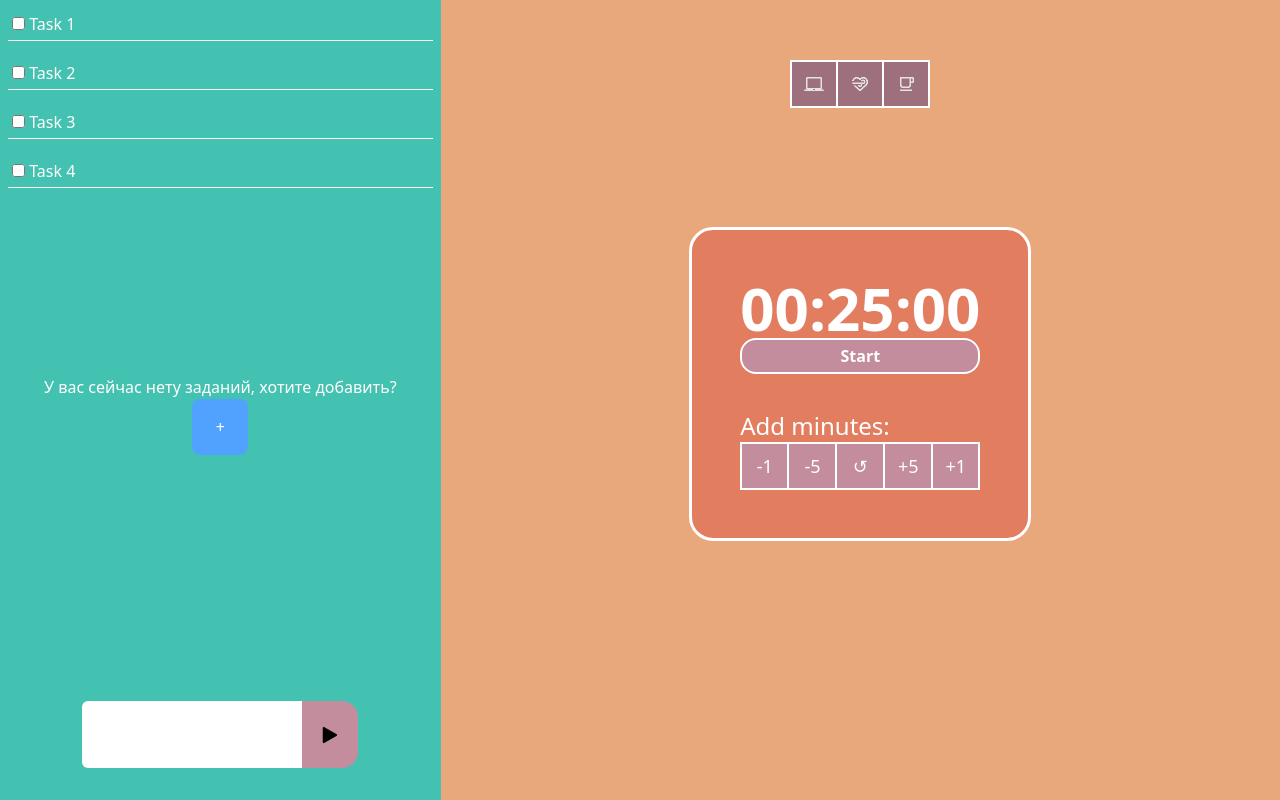
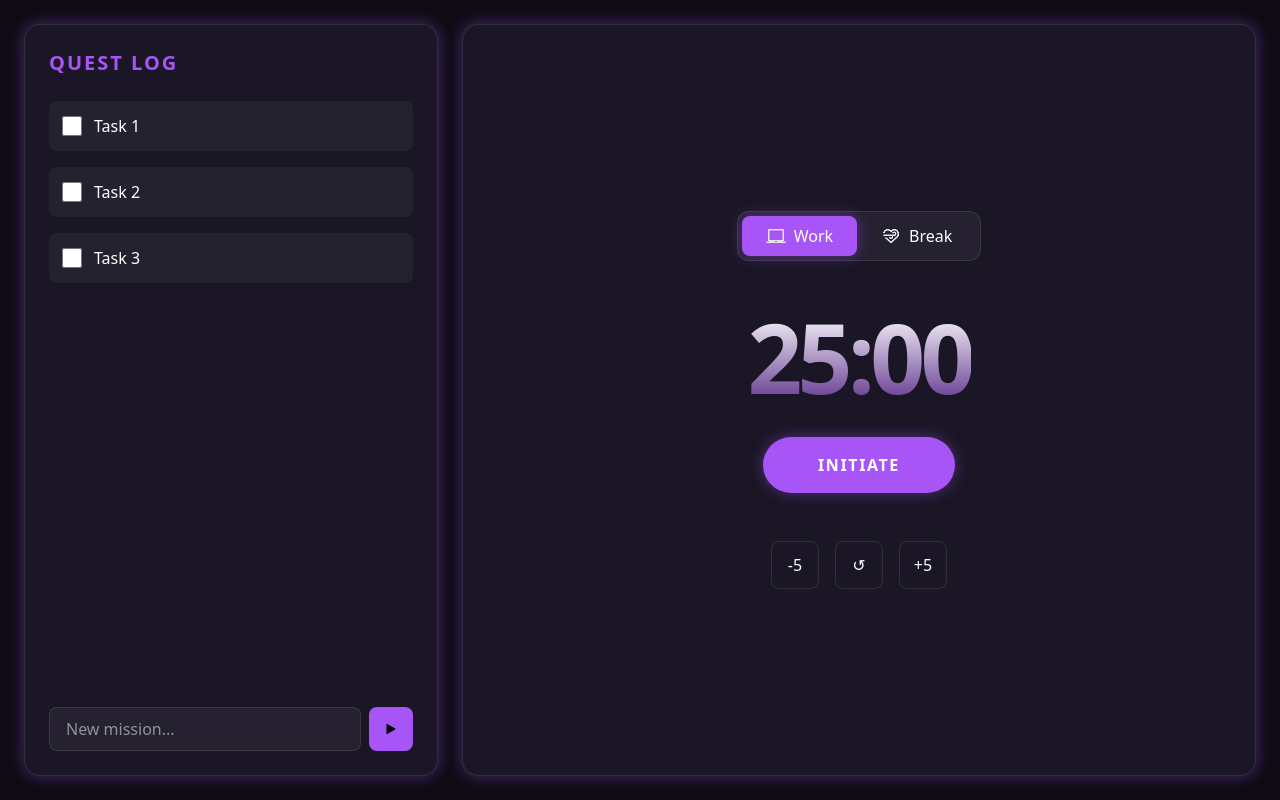
Before and after one commit to Nexoner/pomodoroTimer, a React (Vite) app: page / in a window 1280 px wide. Built offline with nearby package versions, Linux system fonts and the light colour scheme.

Commit message:
design upd
 New design

```diff
--- a/package.json
+++ b/package.json
@@ -10,13 +10,16 @@
     "preview": "vite preview"
   },
   "dependencies": {
+    "@reduxjs/toolkit": "^2.11.2",
     "@tailwindcss/vite": "^4.1.11",
     "react": "^19.1.1",
     "react-dom": "^19.1.1",
+    "react-redux": "^9.2.0",
     "tailwindcss": "^4.1.11"
   },
   "devDependencies": {
     "@eslint/js": "^9.33.0",
+    "@hello-pangea/dnd": "^18.0.1",
     "@types/react": "^19.1.10",
     "@types/react-dom": "^19.1.7",
     "@vitejs/plugin-react-swc": "^4.0.0",
--- a/src/index.css
+++ /dev/null
@@ -1,50 +0,0 @@
-@import "tailwindcss";
-
-.state {
-    transition: transform .17s;
-    background-color: #9e707e;
-}
-
-.state:active {
-    transform: scale(.93);
-}
-
-.addtime {
-    transition: transform .13s;
-}
-
-.addtime:hover {
-    background-color: blue;
-    transform: scale(1.07);
-}
-
-.addtime:active {
-    transform: scale(.93);
-}
-
-.start-btn {
-    background: #C38D9E;
-    transition: transform .15s;
-}
-
-.start-btn:hover {
-    background-color: rgb(32, 177, 19);
-    transform: scale(1.07);
-}
-
-.start-btn:active {
-    background: #C38D9E;
-    transform: scale(.93);
-}
-
-.task-btn {
-    transition: transform .11s;
-}
-
-.task-btn:hover {
-    transform: scale(1.01);
-}
-
-.task-btn:active {
-    transform: scale(.95);
-}
--- a/src/main.jsx
+++ b/src/main.jsx
@@ -1,10 +1,14 @@
 import { StrictMode } from 'react'
 import { createRoot } from 'react-dom/client'
-import './index.css'
+import { Provider } from 'react-redux'
+import { store } from './store/store'
+import './styles/index.css'
 import PomodoroContainer from './pages/PomodoroContainer.jsx'
 
 createRoot(document.getElementById('root')).render(
   <StrictMode>
-    <PomodoroContainer />
+    <Provider store={store}>
+      <PomodoroContainer />
+    </Provider>
   </StrictMode>,
 )
--- a/src/pages/PomodoroContainer.jsx
+++ b/src/pages/PomodoroContainer.jsx
@@ -1,180 +1,140 @@
 import arrow from './../assets/arrow.svg'
-import coffe from './../assets/local_cafe_20dp_E3E3E3_FILL0_wght400_GRAD0_opsz20.png'
 import pc from './../assets/laptop_mac_20dp_E3E3E3_FILL0_wght400_GRAD0_opsz20.png'
-import chill from './../assets/relax_20dp_E3E3E3_FILL0_wght400_GRAD0_opsz20.png'
+import chillIcon from './../assets/relax_20dp_E3E3E3_FILL0_wght400_GRAD0_opsz20.png'
 import { useEffect, useState } from 'react'
+import { useDispatch } from 'react-redux' // Для будущего начисления XP
+import { addXp } from '../store/userSlice' // Твой экшен для опыта
 
 const stages = [
-    { chill: 1, time: 300 },   // 5 минут
-    { chill: 2, time: 1500 },  // 25 минут
-    { chill: 3, time: 300 },   // 5 минут
-    { chill: 4, time: 1500 },  // 25 минут
-    { chill: 5, time: 300 },   // 5 минут
-    { chill: 6, time: 1500 },  // 25 минут
-    { chill: 0, time: 900 },   // 15 минут (длинный отдых)
+    { chill: 1, time: 300 },
+    { chill: 2, time: 1500 },
+    { chill: 3, time: 300 },
+    { chill: 4, time: 1500 },
+    { chill: 5, time: 300 },
+    { chill: 6, time: 1500 },
+    { chill: 0, time: 900 },
 ];
 
 export default function PomodoroContainer() {
-    const [chil, setChill] = useState(() => {
+    const dispatch = useDispatch();
+
+    // Состояния (оставляем твою логику с localStorage)
+    const [chill, setChill] = useState(() => {
         const saved = localStorage.getItem("pomodoroState");
-    return saved ? JSON.parse(saved).chil : 0;
+        return saved ? JSON.parse(saved).chill : 0;
     });
-
     const [time, setTime] = useState(() => {
         const saved = localStorage.getItem("pomodoroState");
         return saved ? JSON.parse(saved).time : 1500;
     });
-
     const [isRunning, setIsRunning] = useState(() => {
         const saved = localStorage.getItem("pomodoroState");
         return saved ? JSON.parse(saved).isRunning : false;
     });
 
-    //востановление при старте из local storage
-    useEffect(() => {
-        const saved = localStorage.getItem('pomodoroState');
-        if (saved) {
-            const { chil, time, isRunning } = JSON.parse(saved);
-            setChill(chil);
-            setTime(time);
-            setIsRunning(isRunning);
-        }
-    }, [])
-
-    //логика таймера
+    // ... твоя useEffect логика сохраняется без изменений ...
     useEffect(() => {
         let interval;
         if (isRunning && time > 0) {
             interval = setInterval(() => {
                 setTime((prev) => (prev > 0 ? prev - 1 : 0));
             }, 1000);
-        } else if (time < 0) {
-            setTime(0)
         }
         return () => clearInterval(interval);
     }, [isRunning, time]);
-    // useEffect(() => {
-    //     let interval;
-    //     if (isRunning && time > 0) {
-    //         interval = setInterval(() => {
-    //         setTime((prev) => prev - 1);
-    //         }, 1000);
-    //     } else if(time < 0) {
-    //         setTime(0)
-    //     }
-    //     return() => clearInterval(interval);
-    // }, [isRunning, time]);
 
-    //сохранение состояния в local storage
     useEffect(() => {
-        localStorage.setItem('pomodoroState', JSON.stringify({
-            chil,
-            time,
-            isRunning
-        }));
-    }, [chil, time, isRunning])
+        if (time === 0 && isRunning) {
+            // ПРИМЕР: Начисляем 25 XP за завершение сессии
+            dispatch(addXp(25));
 
-    //логика помодоро
-    useEffect(() => {
-        if (time === 0) {
-            const currentIndex = stages.findIndex(s => s.chill === chil);
+            const currentIndex = stages.findIndex(s => s.chill === chill);
             const nextIndex = (currentIndex + 1) % stages.length;
             setChill(stages[nextIndex].chill);
             setTime(stages[nextIndex].time);
             setIsRunning(false);
         }
-    }, [time, chil]);
+    }, [time, isRunning, chill, dispatch]);
 
-    const resetTimer = () => {
-    setTime(1500);
-    setIsRunning(false);
-    };
+    // Сохранение состояния в localStorage
+    useEffect(() => {
+        localStorage.setItem("pomodoroState", JSON.stringify({ chill, time, isRunning }));
+    }, [chill, time, isRunning]);
 
-    const startTimer = () => {
-        setIsRunning((prev) => !prev);
-        // console.log(time)
+    // Функции форматирования и управления (оставляем твои)
+    const startTimer = () => setIsRunning(!isRunning);
+    const resetTimer = () => { setTime(1500); setIsRunning(false); };
+    const addMinutes = (m) => setTime(prev => prev + (m * 60));
+
+    function formatTime(seconds) {
+        const mins = Math.floor(seconds / 60);
+        const secs = seconds % 60;
+        return `${mins.toString().padStart(2, "0")}:${secs.toString().padStart(2, "0")}`;
     }
 
-    const addTime = (t) => {
-        setTime(time + t)
-    }
+    return (
+        <div className="flex flex-col lg:flex-row min-h-screen bg-game-bg p-6 gap-6 font-sans text-white">
 
-    function formatTime(seconds) {
-        const hrs = Math.floor(seconds / 3600);
-        const mins = Math.floor((seconds % 3600) / 60);
-        const secs = seconds % 60;
-        return `${hrs.toString().padStart(2, "0")}:${mins
-            .toString()
-            .padStart(2, "0")}:${secs.toString().padStart(2, "0")}`;
-        }
+            {/* Левая панель: TASKS (To-Do List) */}
+            <div className="flex-1 bg-game-card rounded-2xl border border-white/10 p-6 flex flex-col shadow-neon">
+                <h2 className="text-xl font-bold mb-6 tracking-widest uppercase text-game-purple">Quest Log</h2>
 
-    const setWork = () => {
-        setChill(0)
-        setTime(1500)
-    }
-    const setChil = () => {
-        setChill(1)
-        setTime(300)
-    }
-    const setDeepChill = () => {
-        setChill(6)
-        setTime(900)
-    }
+                <ul className="flex-1 space-y-4 overflow-y-auto mb-6">
+                    {['Task 1', 'Task 2', 'Task 3'].map((task, i) => (
+                        <li key={i} className="flex items-center gap-3 p-3 bg-white/5 rounded-lg border border-transparent hover-border-game-purple-50 transition-all">
+                            <input type="checkbox" className="w-5 h-5 accent-game-purple" />
+                            <span>{task}</span>
+                        </li>
+                    ))}
+                </ul>
 
-    return(
-        <>
-            <div className="pomodoro-con h-screen text-white flex justify-center w-screen">
-                <div className="pomodoro-tasks h-screen bg-[#44c2b1] w-2xl flex flex-col justify-between">
-                    <ul className="tasklist flex flex-col">
-                        <li className="task p-1 m-2 border-b-1" id="task1"><input type="checkbox" /><label htmlFor="">  </label>Task 1</li>
-                        <li className="task p-1 m-2 border-b-1" id="task2"><input type="checkbox" /><label htmlFor="">  </label>Task 2</li>
-                        <li className="task p-1 m-2 border-b-1" id="task3"><input type="checkbox" /><label htmlFor="">  </label>Task 3</li>
-                        <li className="task p-1 m-2 border-b-1" id="task4"><input type="checkbox" /><label htmlFor="">  </label>Task 4</li>
-                    </ul>
-                    <div className="notasks-message flex flex-col justify-center items-center">
-                        <p>У вас сейчас нету заданий, хотите добавить?</p>
-                        <button className="create-task-btn size-14 bg-blue-400 rounded-lg flex justify-center items-center">+</button>
-                    </div>
-                    <form action="#" className="task-creator flex justify-center place-items-end h-1/6 mb-8">
-                        <input className="rounded-s-md bg-white text-black p-1 h-1/2 w-1/2" type="text" />
-                        <button className='task-btn bg-[#C38D9E] h-1/2 w-auto rounded-br-2xl rounded-tr-2xl p-3'> <img className='w-8' src={arrow} alt="#" /></button>
+                <form className="flex gap-2">
+                    <input
+                        className="flex-1 bg-white/5 border border-white/10 rounded-lg px-4 py-2 focus:outline-none focus:border-game-purple"
+                        placeholder="New mission..."
+                        type="text"
+                    />
+                    <button className="bg-game-purple p-3 rounded-lg hover:scale-105 transition-transform">
+                        <img className="w-5" src={arrow} alt="add" />
+                    </button>
                 </form>
             </div>
-                <div className="pomodoro-time h-screen bg-[#E8A87C] w-7xl flex justify-around flex-col items-center">
-                    <div className="state-con bg-[#C38D9E] border-2">
-                        <button
-                            onClick={() => setWork()}
-                            className={`state border-r-2 p-3 h-full ${chil === 0 || chil === 2 || chil === 4 ? "bg-[#9e707e]" : ""}`}
-                        >
-                            <img src={pc} alt="" />
+
+            {/* Правая панель: TIMER */}
+            <div className="flex-[2] bg-game-card rounded-2xl border border-white/10 p-8 flex flex-col items-center justify-center shadow-neon">
+
+                {/* Переключатель режимов */}
+                <div className="flex bg-white/5 p-1 rounded-xl mb-12 border border-white/10">
+                    <button onClick={() => {setChill(0); setTime(1500)}} className={`px-6 py-2 rounded-lg flex gap-2 items-center transition-all ${chill === 0 ? 'bg-game-purple shadow-glow' : 'hover:bg-white/5'}`}>
+                        <img src={pc} className="w-5" alt="" /> Work
                     </button>
-                        <button
-                            onClick={() => setChil()}
-                            className={`state p-3 h-full ${chil === 1 || chil === 3 || chil === 5 ? "bg-[#9e707e]" : ""}`}
-                        >
-                            <img src={chill} alt="" />
-                        </button>
-                        <button
-                            onClick={() => setDeepChill()}
-                            className={`state p-3 border-l-2 h-full ${chil === 6 ? "bg-[#9e707e]" : ""}`}
-                        >
-                            <img src={coffe} alt="" />
+                    <button onClick={() => {setChill(1); setTime(300)}} className={`px-6 py-2 rounded-lg flex gap-2 items-center transition-all ${chill === 1 ? 'bg-game-pink shadow-glow' : 'hover:bg-white/5'}`}>
+                        <img src={chillIcon} className="w-5" alt="" /> Break
                     </button>
                 </div>
-                    <div className="timer-con m-0 p-12 mb-50 border-3 rounded-3xl bg-[#E27D60]">
-                        <h1 className="timer font-extrabold text-6xl">{formatTime(time)}</h1>
-                        <button onClick={startTimer} className="start-btn font-bold border-2 rounded-2xl w-full h-auto p-1">{isRunning ? "Stop" : "Start"}</button>
-                        <p className='mt-9 text-2xl'>Add minutes:</p>
-                        <div className="bar flex justify-center bg-[#C38D9E]">
-                            <button onClick={() => addTime(-60)} className="addtime text-lg border-2 border-r-1 p-2 w-1/4 h-1/2">-1</button>
-                            <button onClick={() => addTime(-300)} className="addtime text-lg border-2 border-r-1 border-l-1 p-2 w-1/4 h-1/2">-5</button>
-                            <button onClick={resetTimer} className="reset text-lg border-2 border-r-1 border-l-1 p-2 w-1/4 h-1/2">&#8634;</button>
-                            <button onClick={() => addTime(300)} className="addtime text-lg border-2 border-l-1 border-r-1 p-2 w-1/4 h-1/2">+5</button>
-                            <button onClick={() => addTime(60)} className="addtime text-lg border-2 border-l-1 p-2 w-1/4 h-1/2">+1</button>
+
+                {/* Циферблат */}
+                <div className="relative flex flex-col items-center">
+                    <div className="text-8xl font-black mb-8 tracking-tighter text-transparent bg-clip-text gradient-text-purple">
+                        {formatTime(time)}
+                    </div>
+
+                    <button
+                        onClick={startTimer}
+                        className={`w-48 py-4 rounded-full font-bold uppercase tracking-widest transition-all ${isRunning ? 'border-2 border-game-pink text-game-pink hover-bg-game-pink-10' : 'bg-game-purple text-white shadow-glow hover:scale-105'}`}
+                    >
+                        {isRunning ? "Pause" : "Initiate"}
+                    </button>
+                </div>
+
+                {/* Управление временем */}
+                <div className="mt-12 flex gap-4">
+                    <button onClick={() => addMinutes(-5)} className="w-12 h-12 rounded-lg border border-white/10 hover:border-game-purple flex items-center justify-center">-5</button>
+                    <button onClick={resetTimer} className="w-12 h-12 rounded-lg border border-white/10 hover:border-game-purple flex items-center justify-center">↺</button>
+                    <button onClick={() => addMinutes(5)} className="w-12 h-12 rounded-lg border border-white/10 hover:border-game-purple flex items-center justify-center">+5</button>
                 </div>
             </div>
+
         </div>
-            </div>
-        </>
     )
 };
--- /dev/null
+++ b/src/store/store.js
@@ -0,0 +1,8 @@
+import { configureStore } from '@reduxjs/toolkit';
+import userReducer from './userSlice';
+
+export const store = configureStore({
+    reducer: {
+        user: userReducer,
+    },
+});
--- /dev/null
+++ b/src/store/userSlice.js
@@ -0,0 +1,25 @@
+import { createSlice } from "@reduxjs/toolkit";
+
+const initialState = {
+    level: 1,
+    xp: 0,
+    requiredXp: 10,
+};
+
+const userSlice = createSlice({
+    name: 'user',
+    initialState,
+    reducers: {
+        addXp: (state, action) => {
+            state.xp += action.payload;
+            if (state.xp >= state.requiredXp) {
+                state.level += 1;
+                state.xp -= state.requiredXp;
+                state.requiredXp = Math.floor(state.requiredXp * 2);
+            }
+        }
+    }
+})
+
+export const { addXp } = userSlice.actions;
+export default userSlice.reducer;
--- /dev/null
+++ b/src/styles/index.css
@@ -0,0 +1,159 @@
+@import "tailwindcss";
+
+:root {
+    /* Основные цвета из скриншота */
+    --bg-dark: #0f0c15;
+    --card-bg: #1a1625;
+    --accent-purple: #a855f7;
+    --accent-pink: #ec4899;
+    --text-main: #e2e8f0;
+    --text-dim: #94a3b8;
+
+    /* Эффекты свечения */
+    --glow-purple: 0 0 15px rgba(168, 85, 247, 0.4);
+    --border-neon: 1px solid rgba(168, 85, 247, 0.3);
+
+    /* Цвета с прозрачностью */
+    --accent-purple-50: rgba(168, 85, 247, 0.5);
+    --accent-pink-10: rgba(236, 72, 153, 0.1);
+}
+
+/* Кастомные цвета фона */
+.bg-game-bg {
+    background-color: var(--bg-dark);
+}
+
+.bg-game-card {
+    background-color: var(--card-bg);
+}
+
+.bg-game-purple {
+    background-color: var(--accent-purple);
+}
+
+.bg-game-pink {
+    background-color: var(--accent-pink);
+}
+
+/* Кастомные цвета текста */
+.text-game-purple {
+    color: var(--accent-purple);
+}
+
+.text-game-pink {
+    color: var(--accent-pink);
+}
+
+/* Кастомные цвета границ */
+.border-game-purple {
+    border-color: var(--accent-purple);
+}
+
+.border-game-pink {
+    border-color: var(--accent-pink);
+}
+
+/* Кастомные тени */
+.shadow-neon {
+    box-shadow: var(--glow-purple);
+}
+
+.shadow-glow {
+    box-shadow: var(--glow-purple);
+}
+
+/* Акцент для чекбоксов */
+.accent-game-purple {
+    accent-color: var(--accent-purple);
+}
+
+/* Градиенты с прозрачностью для текста */
+.gradient-text-purple {
+    background: linear-gradient(to bottom, white, var(--accent-purple-50));
+    -webkit-background-clip: text;
+    background-clip: text;
+}
+
+/* Альтернативные варианты для совместимости */
+.bg-gradient-to-b.from-white.to-game-purple-50 {
+    background: linear-gradient(to bottom, white, var(--accent-purple-50));
+}
+
+.bg-gradient-to-b.from-white.to-game-purple\/50 {
+    background: linear-gradient(to bottom, white, var(--accent-purple-50));
+}
+
+/* Hover эффекты с прозрачностью - используем escape для Tailwind синтаксиса */
+.hover\:border-game-purple\/50:hover {
+    border-color: var(--accent-purple-50);
+}
+
+.hover\:bg-game-pink\/10:hover {
+    background-color: var(--accent-pink-10);
+}
+
+/* Дополнительные утилиты для границ с прозрачностью */
+.border-game-purple-50 {
+    border-color: var(--accent-purple-50);
+}
+
+.bg-game-pink-10 {
+    background-color: var(--accent-pink-10);
+}
+
+.hover-border-game-purple-50:hover {
+    border-color: var(--accent-purple-50);
+}
+
+.hover-bg-game-pink-10:hover {
+    background-color: var(--accent-pink-10);
+}
+
+.state {
+    transition: transform .17s;
+    background-color: #9e707e;
+}
+
+.state:active {
+    transform: scale(.93);
+}
+
+.addtime {
+    transition: transform .13s;
+}
+
+.addtime:hover {
+    background-color: blue;
+    transform: scale(1.07);
+}
+
+.addtime:active {
+    transform: scale(.93);
+}
+
+.start-btn {
+    background: #C38D9E;
+    transition: transform .15s;
+}
+
+.start-btn:hover {
+    background-color: rgb(32, 177, 19);
+    transform: scale(1.07);
+}
+
+.start-btn:active {
+    background: #C38D9E;
+    transform: scale(.93);
+}
+
+.task-btn {
+    transition: transform .11s;
+}
+
+.task-btn:hover {
+    transform: scale(1.01);
+}
+
+.task-btn:active {
+    transform: scale(.95);
+}
--- /dev/null
+++ b/tailwind.config.js
@@ -0,0 +1,22 @@
+/** @type {import('tailwindcss').Config} */
+export default {
+    content: ["./index.html", "./src/**/*.{js,ts,jsx,tsx}"],
+    theme: {
+      extend: {
+        colors: {
+          'main-dark': 'var(--bg-dark)',
+          'card-dark': 'var(--card-bg)',
+          'neon-purple': 'var(--accent-purple)',
+          'game-bg': 'var(--bg-dark)',
+          'game-card': 'var(--card-bg)',
+          'game-purple': 'var(--accent-purple)',
+          'game-pink': 'var(--accent-pink)',
+        },
+        boxShadow: {
+          'glow': 'var(--glow-purple)',
+          'neon': 'var(--glow-purple)',
+        }
+      },
+    },
+    plugins: [],
+  }
--- a/vite.config.js
+++ b/vite.config.js
@@ -8,4 +8,6 @@ export default defineConfig({
     react(),
     tailwindcss(),
   ],
+  // Явно указываем, что Tailwind должен использовать tailwind.config.js
+  // Плагин @tailwindcss/vite автоматически читает tailwind.config.js из корня проекта
 })
```
Also changed, not shown: src/styles/variables.css (added), 1 other file (tests, documents, lock files or other folders). Lines whose indentation alone changed are shown as unchanged.
